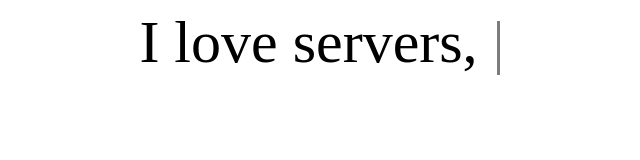
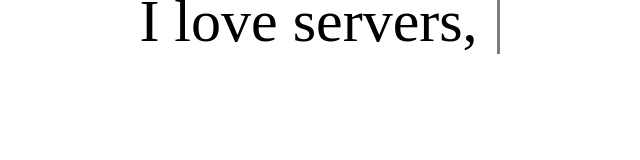
Before and after one commit to jordanjones98/mygithubpage, a plain HTML site: page index.html in a window 1280 px wide. Shown: the whole page, without its empty margins (318-958 px from the left). Drawn offline with nearby package versions, Linux system fonts and the light colour scheme.

Commit message:
Always pushing

```diff
--- a/styles.css
+++ b/styles.css
@@ -22,5 +22,10 @@
 .im{
     font-family: Raleway;
     font-size: 60px;
+    font-style: normal;
+    font-variant: normal;
+    font-weight: 500;
+    line-height: 26.4px;
+}
 
 }
```
